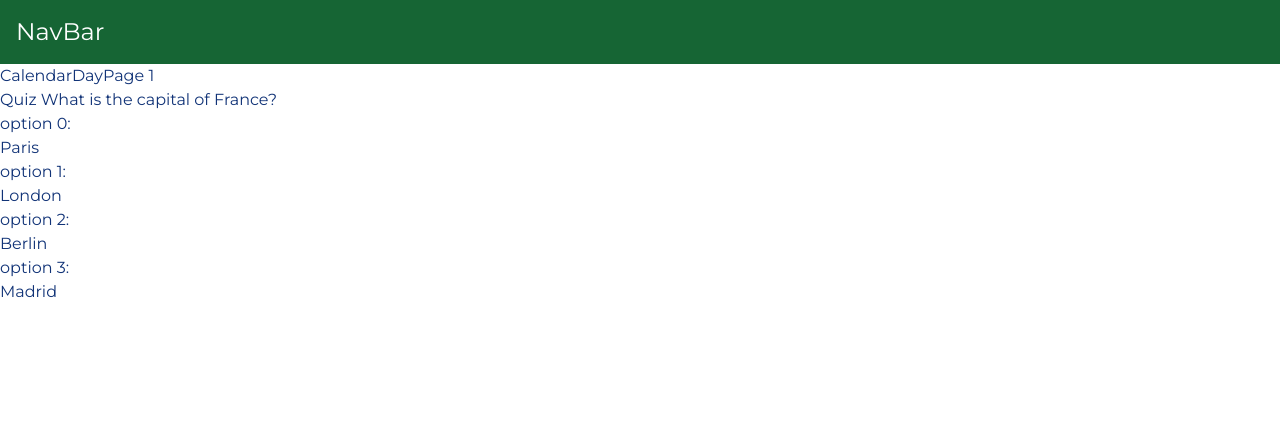
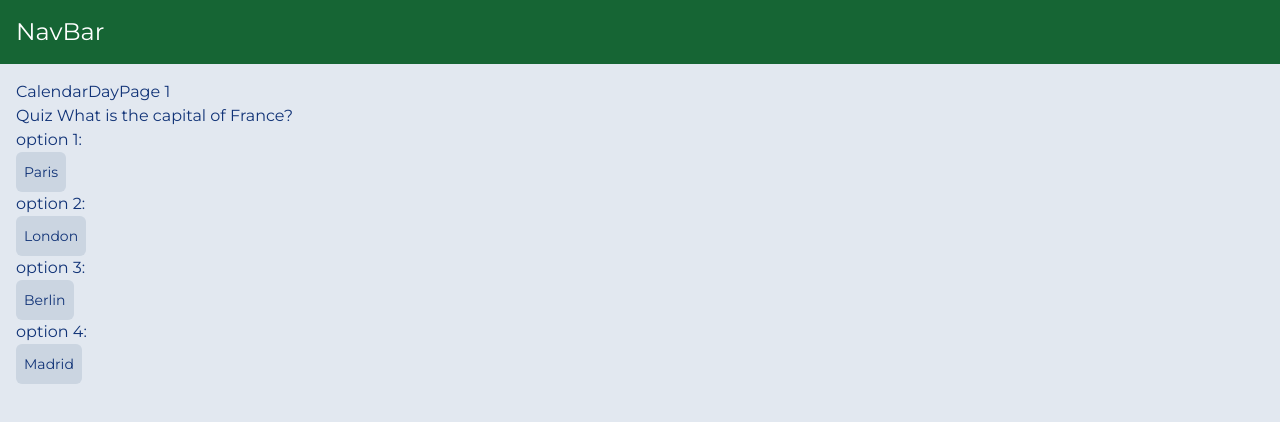
Before and after one commit to carobarstad/codepub, a Next.js app: page /calendar/1 in a window 1280 px wide. Shown: the top 422 px of the page. Built offline with nearby package versions, Linux system fonts and the light colour scheme.

Commit message:
add quizoption component

```diff
--- a/app/calendar/[id]/layout.tsx
+++ b/app/calendar/[id]/layout.tsx
@@ -1,5 +1,5 @@
 const CalendarLayout = ({ children }: { children: React.ReactNode }) => {
-  return <div className=''>{children}</div>;
+  return <div className='bg-slate-200 h-screen p-4'>{children}</div>;
 };
 
 export default CalendarLayout;
--- a/components/Quiz.tsx
+++ b/components/Quiz.tsx
@@ -1,3 +1,4 @@
+import QuizOption from '@/components/QuizOption';
 import { QuizContent } from '@/types/Item';
 
 const Quiz = ({ item }: { item: QuizContent }) => {
@@ -6,8 +7,8 @@ const Quiz = ({ item }: { item: QuizContent }) => {
       <div className=''>Quiz {item.question}</div>
       {item.options.map((option, index) => (
         <div key={index}>
-          <div> option {index}: </div>
-          <div>{option}</div>
+          <div> option {index + 1}: </div>
+          <QuizOption type='default'>{option}</QuizOption>
         </div>
       ))}
     </>
--- /dev/null
+++ b/components/QuizOption.tsx
@@ -0,0 +1,13 @@
+import React from 'react'
+
+const QuizOption = ({children, type}: {children: React.ReactNode, type: 'default' | 'success' | 'error'}) => {
+    const backgroundColor = type === 'default' ? 'bg-slate-300'
+    : type === 'success' ? 'bg-green-500'
+    : type === 'error' ? 'bg-red-500'
+    : 'bg-slate-300';
+  return (
+    <button className={`h-10 p-2 text-sm rounded-md ${backgroundColor}`}>{children}</button>
+  )
+}
+
+export default QuizOption
--- a/components/Quote.tsx
+++ b/components/Quote.tsx
@@ -3,7 +3,7 @@ import { QuoteContent } from '@/types/Item';
 const Quote = ({ item }: { item: QuoteContent }) => {
   return (
     <>
-      <div className='max-w-l bg-white p-8 rounded-lg shadow-xl transform hover:scale-105 transition-transform duration-300 '>
+      <div className='max-w-l bg-white p-8 m-2 rounded-lg shadow-xl transform hover:scale-105 transition-transform duration-300 '>
         <blockquote className='text-xlxitalic font-semibold text-gray-900'>
           “{item.text}”
         </blockquote>
```
